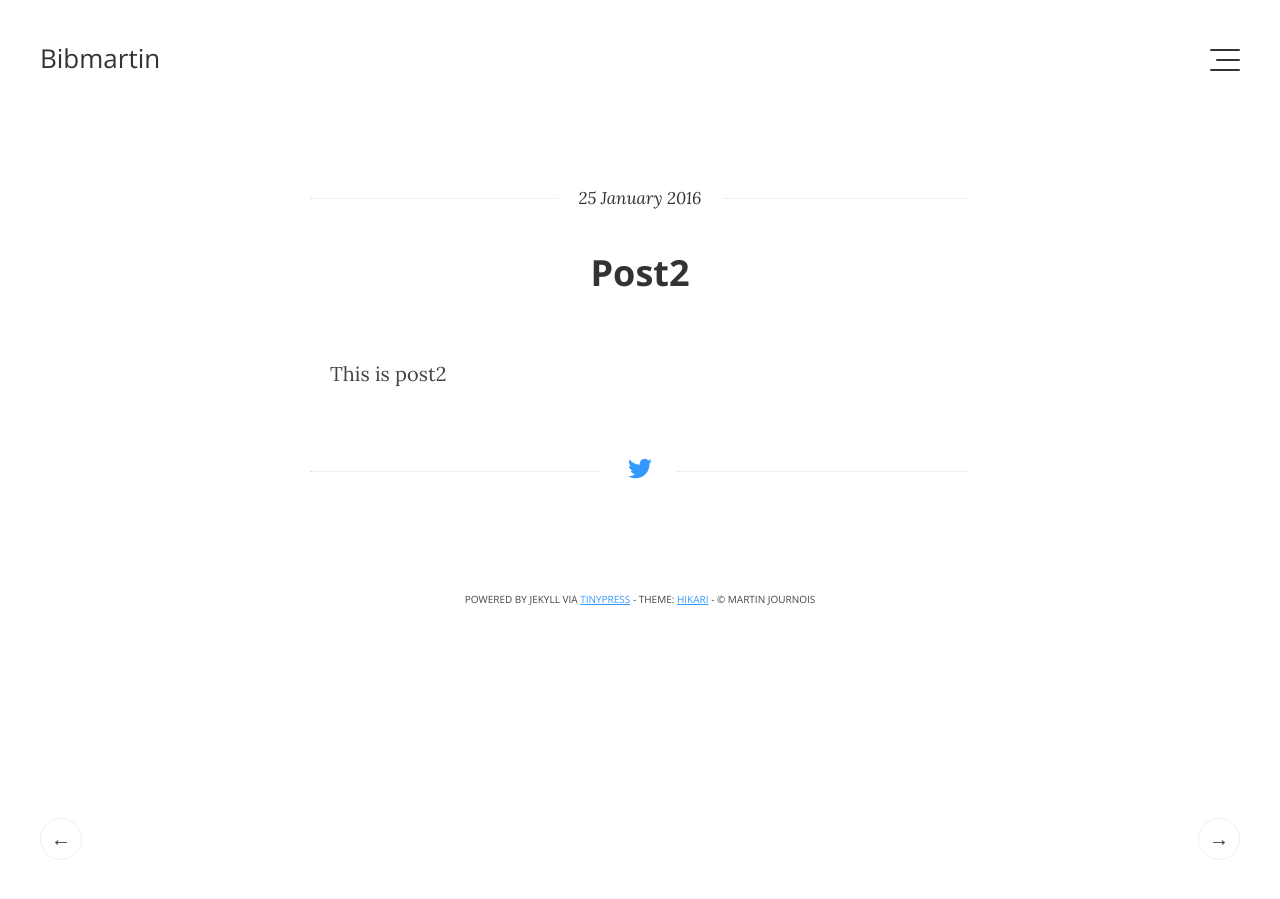
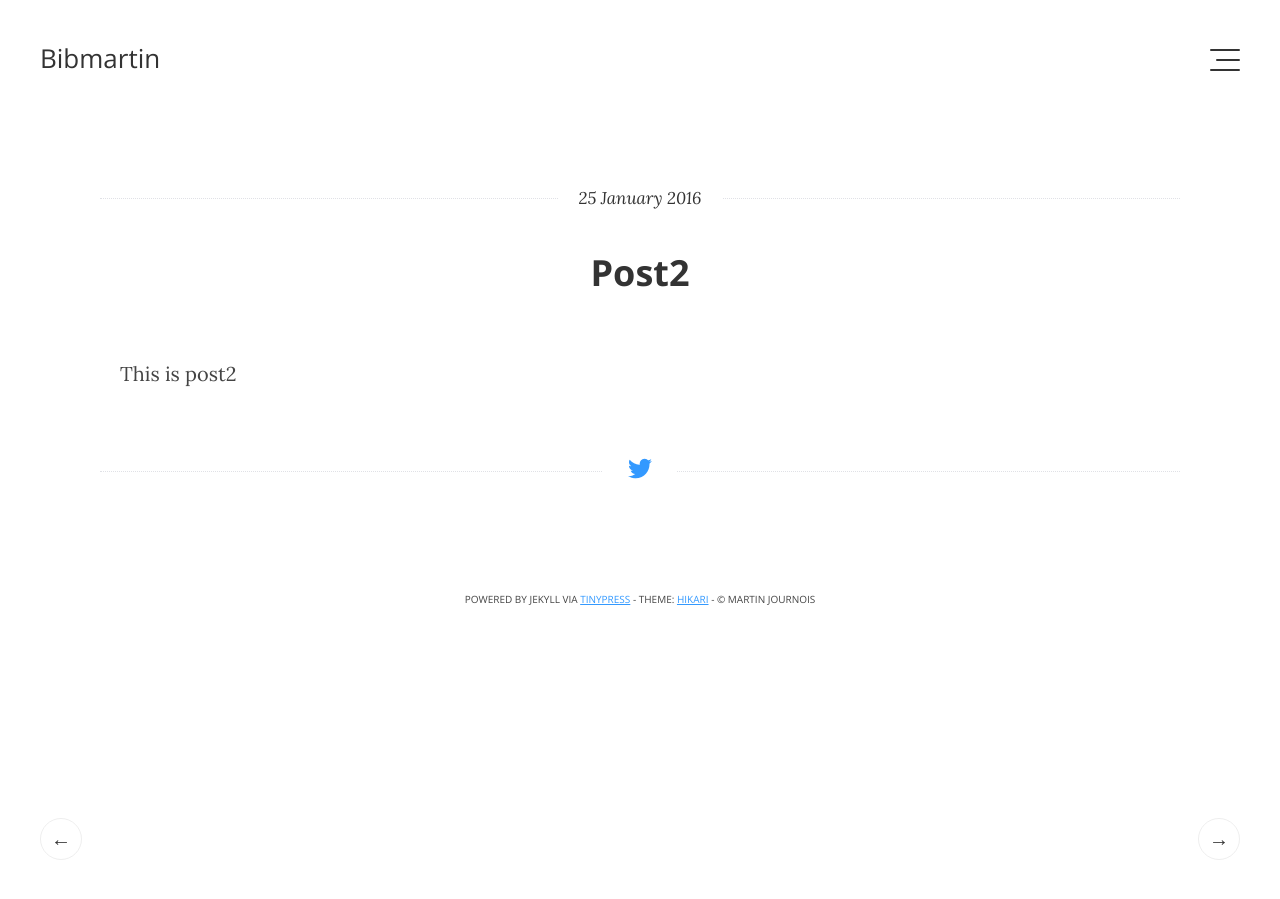
Before and after one commit to BibMartin/BibMartin.github.io, a Jekyll site: the page built from _posts/2016-01-25-post2.markdown, in a window 1280 px wide. Built offline with Jekyll 4.4.1, drawn with Linux system fonts in a browser that asks for light colours; grey boxes are pictures that could not be loaded.

Commit message:
Section width 1200 px.

```diff
--- a/css/main.css
+++ b/css/main.css
@@ -313,7 +313,7 @@ ul.posts li a { color: #fff; text-decoration: none; }
 
 section#single-wrap {
   width: 100%;
-  max-width: 780px;
+  max-width: 1200px;
   margin: 20px auto;
   font-family: 'Lora', Georgia, serif;
   background: #fff;
```
